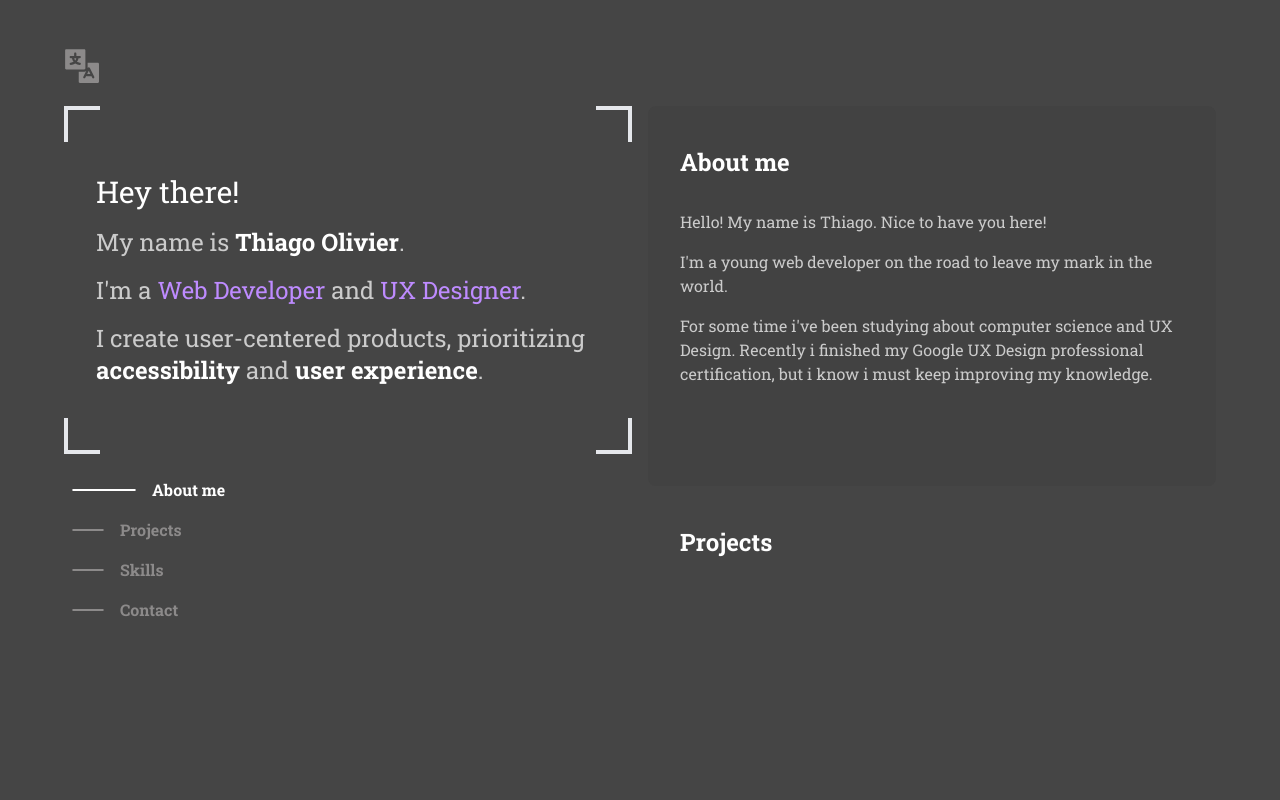
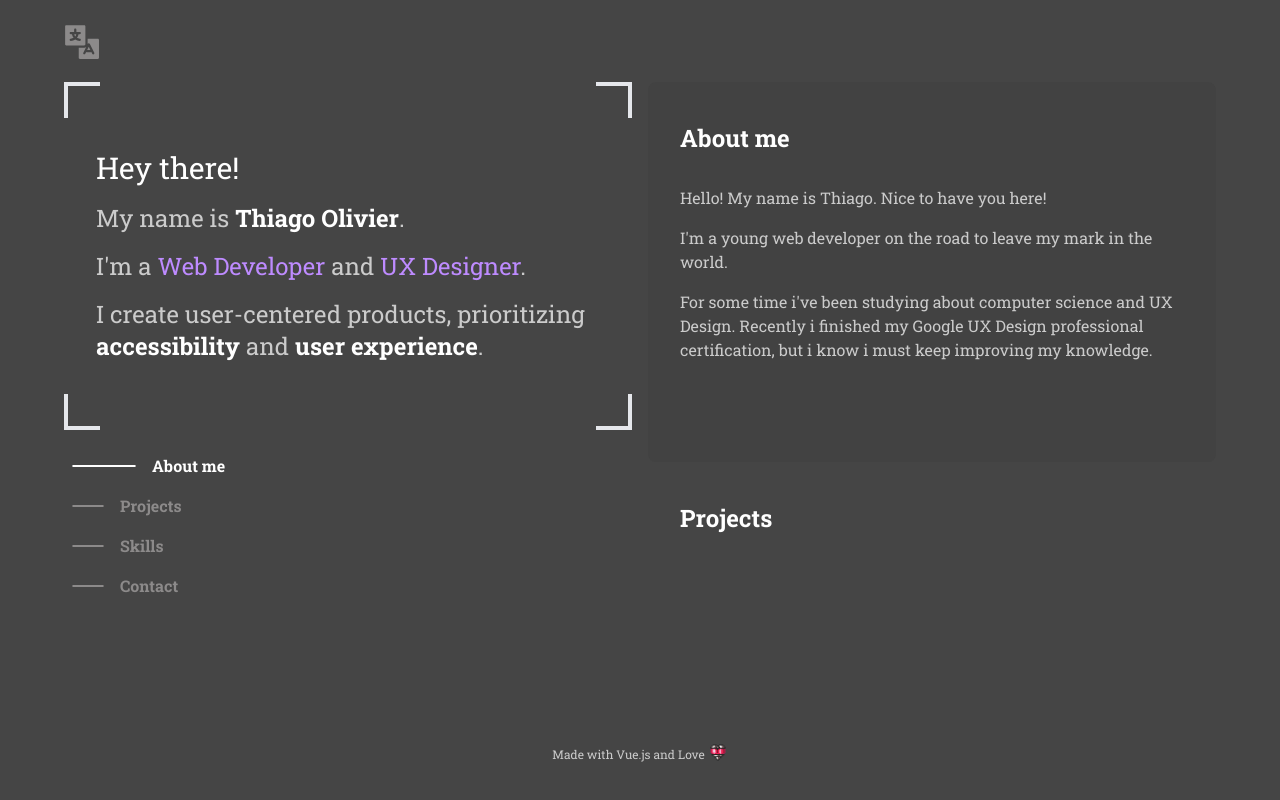
Before and after one commit to thiagoolivier/portfolio, a Vue app: page / in a window 1280 px wide. Built offline with nearby package versions, Linux system fonts and the light colour scheme.

Commit message:
Add footer

```diff
--- a/src/App.vue
+++ b/src/App.vue
@@ -1,32 +1,23 @@
-<script setup>
-import LeftDiv from "./layouts/LeftDiv.vue";
-import RightDiv from "./layouts/RightDiv.vue";
-import TranslateButton from "./components/TranslateButton.vue";
-</script>
-
 <template>
-  <div class="md:max-h-[100vh] py-12 lg:px-2">
-    <div class="grid lg:grid-cols-2 lg:max-w-6xl lg:mx-auto max-lg:mx-2">
+  <div class="md:max-h-[100vh] py-6 lg:px-2">
+    <div class="grid lg:grid-cols-1 lg:max-w-6xl lg:mx-auto max-lg:mx-2">
       <TranslateButton />
     </div>
     <div class="grid gap-4 lg:grid-cols-2 lg:max-w-6xl lg:mx-auto mt-4">
       <LeftDiv class="max-lg:mx-2" />
       <RightDiv class="rounded-lg lg:overflow-y-auto lg:h-[80vh] scrollbar-hide" />
     </div>
+    <footer class="grid lg:grid-cols-1 lg:max-w-6xl lg:mx-auto max-lg:mx-2">
+      <p class="py-4 text-center">
+        <small class="text-xs normal-text align-bottom">Made with Vue.js and Love </small>
+        <img class="inline w-5" src="/images/heart-tank.gif" alt="Megaman-x heart tank GIF.">
+      </p>
+    </footer>
   </div>
 </template>
 
-<style scoped>
-/* For Webkit-based browsers (Chrome, Safari and Opera) */
-.scrollbar-hide::-webkit-scrollbar {
-  display: none;
-}
-
-/* For IE, Edge and Firefox */
-.scrollbar-hide {
-  -ms-overflow-style: none;
-  /* IE and Edge */
-  scrollbar-width: none;
-  /* Firefox */
-}
-</style>
+<script setup>
+import LeftDiv from "./layouts/LeftDiv.vue";
+import RightDiv from "./layouts/RightDiv.vue";
+import TranslateButton from "./components/TranslateButton.vue";
+</script>
```
